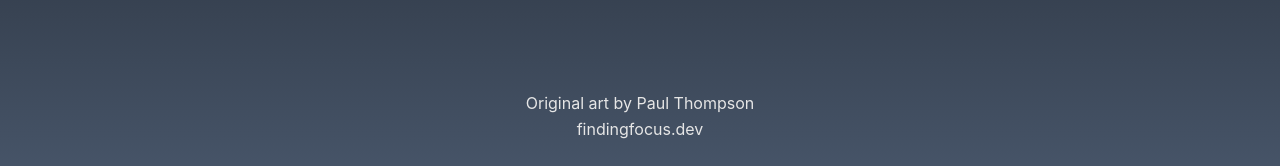
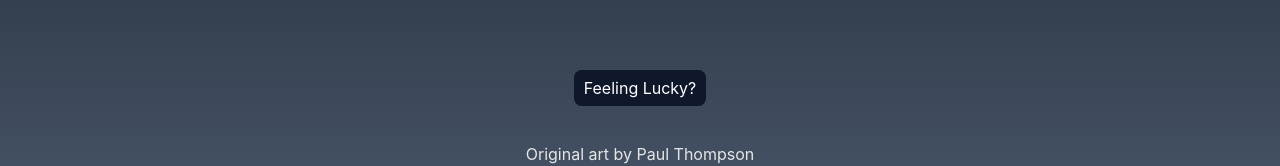
Before and after one commit to findingfocus/comics, a Next.js app in the folder frontend/: page / in a window 1280 px wide. Shown: the part 621-787 px from the top of the page. Built offline with nearby package versions, Linux system fonts and the light colour scheme.

Commit message:
increased timeout for debounce url resetting

```diff
--- a/frontend/src/app/page.tsx
+++ b/frontend/src/app/page.tsx
@@ -4,6 +4,7 @@ import EmblaCarousel from "./EmblaCarousel";
 import { comicCarousels, Comic } from "@/app/comics";
 
 import PickerCarousel from './PickerCarousel'
+import debounce from "debounce";
 
 export default function Home() {
     const [selectedDate, setSelectedDate] = useState<string | null>(null);
@@ -13,8 +14,7 @@ export default function Home() {
     const [currentCarouselId, setCurrentCarouselId] = useState<number | null>(null)
     const [copyButtonText, setCopyButtonText] = useState<string>('Share current comic'); // Step 1: Button text state
 
-
-    const updateURLToDefault = () => {
+    const debouncedUpdateURLToDefault = debounce(() => {
         const defaultURL = `${window.location.protocol}//${window.location.host}${window.location.pathname}`;
         if (window.location.origin.startsWith('https') || window.location.hostname === 'localhost') {
             try {
@@ -25,14 +25,13 @@ export default function Home() {
         } else {
             console.warn('Operation requires a secure context (HTTPS) or running locally');
         }
-    };
+    }, 500); // 500 milliseconds delay
+
 
 
     // Select a random comic carousel on initial render
     useEffect(() => {
         const randomIndex = Math.floor(Math.random() * comicCarousels.length);
-        // Logic to find and display the carousel by ID
-        // This might involve scrolling to the carousel, highlighting it, etc.
         setRandomCarousel(comicCarousels[randomIndex].comics);
         setCarouselTitle(`${comicCarousels[randomIndex].title}\n${comicCarousels[randomIndex].date}`);
         setCurrentCarouselId(comicCarousels[randomIndex].id);
@@ -45,14 +44,12 @@ export default function Home() {
     async function copyComicURLToClipboard(comicId: string) {
         const url = generateComicURL(comicId);
 
-        // First, try using the Clipboard API
         if (navigator.clipboard && window.isSecureContext) {
             try {
                 await navigator.clipboard.writeText(url);
                 setCopyButtonText('Link copied to clipboard!'); // Step 2: Update button text on success
                 setTimeout(() => setCopyButtonText('Share current comic'), 3000); // Step 3: Reset button text after 3 seconds
                 return;
-                // alert('URL copied to clipboard!');
             } catch (err) {
                 console.error('Failed to copy URL with Clipboard API:', err);
             }
@@ -73,7 +70,6 @@ export default function Home() {
             console.log('Fallback: Copying text command was ' + msg);
             setCopyButtonText('Link copied to clipboard!'); // Step 2: Update button text on success
             setTimeout(() => setCopyButtonText('Share current comic'), 3000); // Step 3: Reset button text after 3 seconds
-            // alert('URL copied to clipboard!');
         } catch (err) {
             console.error('Fallback: Failed to copy URL', err);
             alert('Failed to copy URL.');
@@ -82,7 +78,6 @@ export default function Home() {
     }
 
     useEffect(() => {
-        // Set the button text to its default state when the carousel changes
         setCopyButtonText('Share current comic');
     }, [currentCarouselId]);
 
@@ -99,7 +94,6 @@ export default function Home() {
                 }
             }
         }
-
         loadCarouselFromURL();
     }, []); // Empty dependency array means this effect runs once on mount
 
@@ -149,11 +143,16 @@ export default function Home() {
                         const [title, date] = titleAndDate.split('\n');
                         setCarouselTitle(titleAndDate)
                         setSelectedDate(date)
-                        updateURLToDefault()
+                        debouncedUpdateURLToDefault()
                     }}
                 />
             </div>
-            <footer className={"text-center py-6 -translate-y-4"}>Original art by Paul Thompson<br/><a href={"https://findingfocus.dev"} className={"hover:text-cyan-600"}>findingfocus.dev</a></footer>
+            <button
+                className={"bg-slate-900 hover:bg-blue-950 text-white px-4 py-2 rounded-xl mt-6 mx-auto block -translate-y-12"}>
+                Feeling Lucky?
+            </button>
+            <footer className={"text-center py-6 -translate-y-4"}>Original art by Paul Thompson<br/><a
+                href={"https://findingfocus.dev"} className={"hover:text-cyan-600"}>findingfocus.dev</a></footer>
         </>
     )
 }
```
